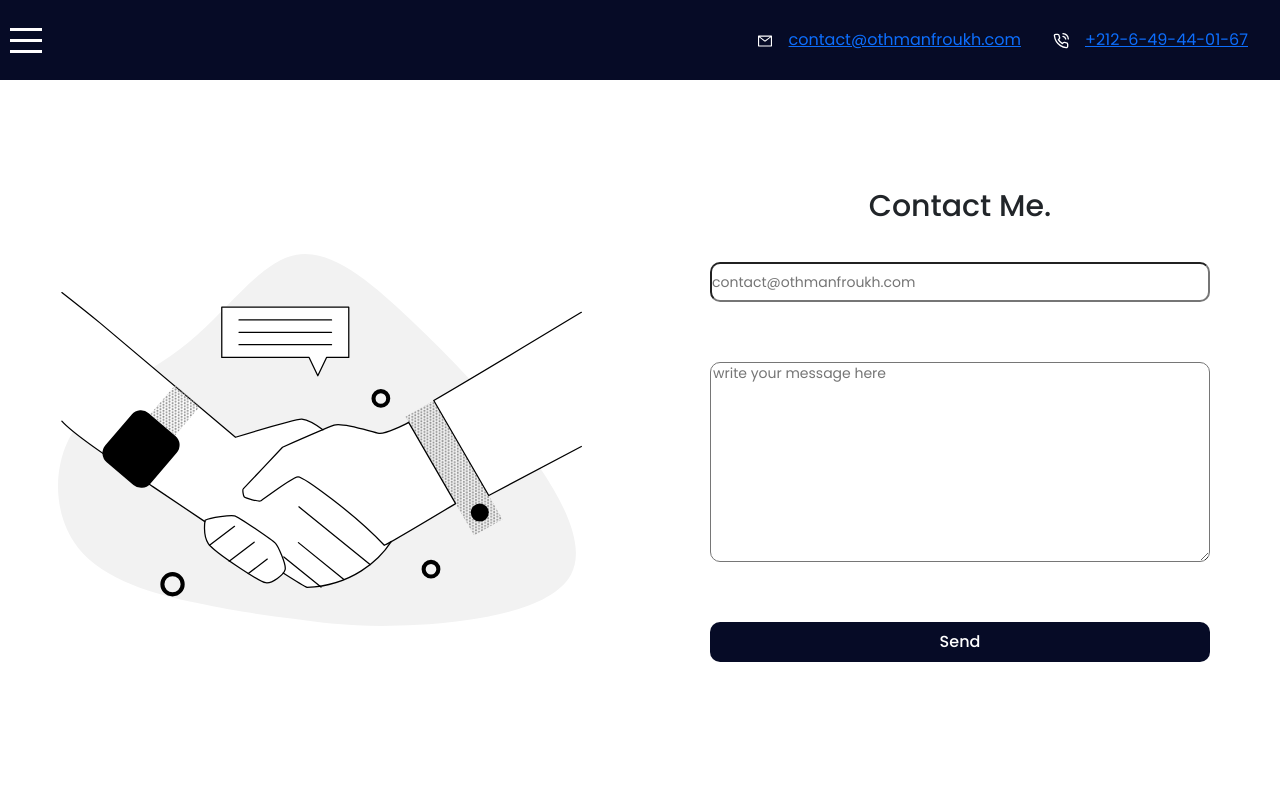
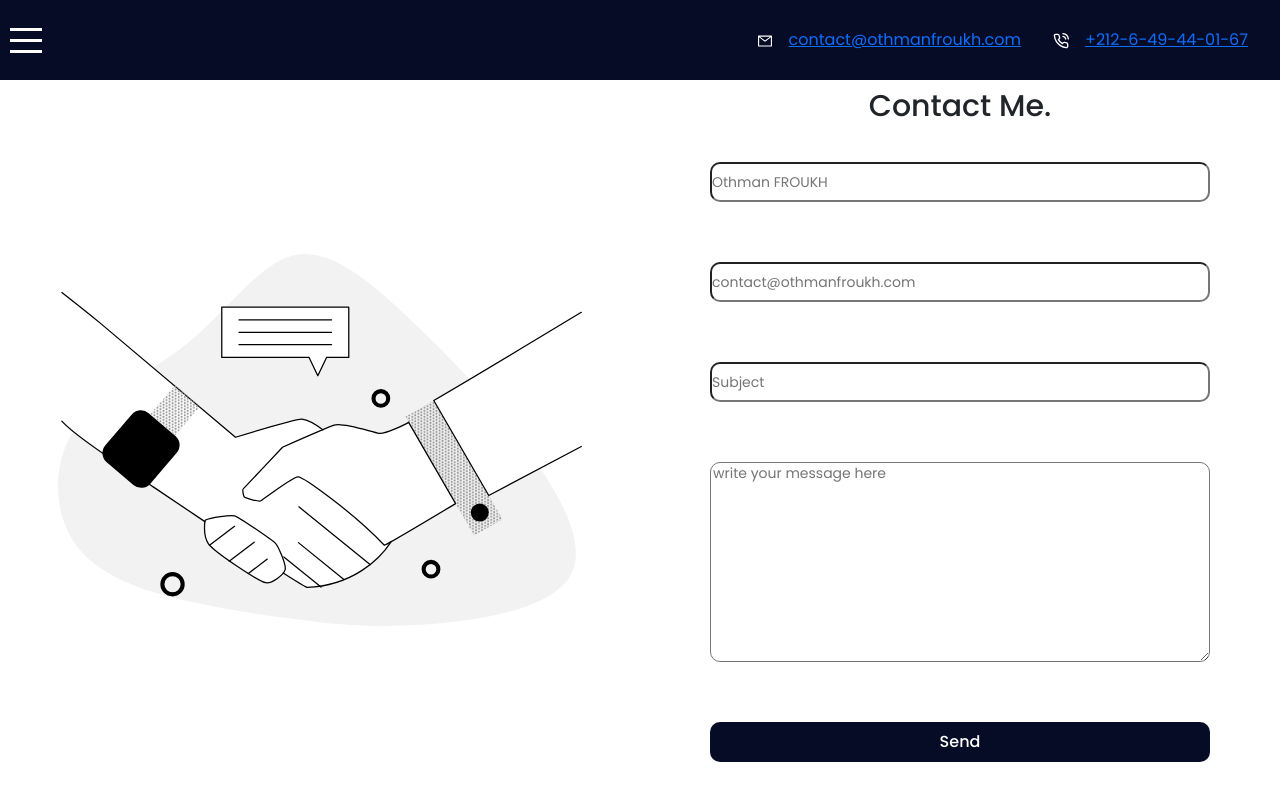
Before and after one commit to OthmanFrDev/My_PortFolio, a React (Create React App) app: page /contact in a window 1280 px wide. Built offline with nearby package versions, Linux system fonts and the light colour scheme.

Commit message:
adding EmailJs

```diff
--- a/package.json
+++ b/package.json
@@ -7,6 +7,7 @@
     "@testing-library/react": "^11.2.7",
     "@testing-library/user-event": "^12.8.3",
     "bootstrap": "^5.1.3",
+    "emailjs-com": "^3.2.0",
     "react": "^17.0.2",
     "react-dom": "^17.0.2",
     "react-icons": "^4.3.1",
--- a/src/pages/Contact/Contact.js
+++ b/src/pages/Contact/Contact.js
@@ -1,21 +1,44 @@
 import shake from '../../assets/shake.svg'
 import classes from "./Contact.module.css"
-const Contact = () => {
+import emailjs from 'emailjs-com';
+import { useRef, useState } from 'react';
+const Contact = (props) => {
+    const form = useRef();
+    console.log(props)
+    const [sendOk, setSendOk] = useState(false);
+    const sendEmail = (e) => {
+        e.preventDefault();
+        emailjs.sendForm('service_m6a3l2b', 'template_n1m1i97', form.current, 'user_0bb77VuYIwqEOzOmW7zWW')
+            .then((result) => {
+                console.log("result", result)
+                setSendOk(true)
+            }, (error) => {
+                setSendOk(false);
+            });
+        setTimeout(() => {
+            setSendOk(false);
+        }, 3000)
+        e.target.reset()
+    };
     return (
-        <div className={"row justify-content-center align-items-center m-0 "+classes.row_contact}>
-            <div className={"col-md-6 col-sm-12 "+classes.left_contact}>
+        <div className={"row justify-content-center align-items-center m-0 " + classes.row_contact}>
+            <div className={"col-md-6 col-sm-12 " + classes.left_contact}>
                 <img src={shake} alt="" className={classes.img} />
             </div>
-            <div className={"col-md-6 col-sm-12 "+classes.right_contact}>
+            <div className={"col-md-6 col-sm-12 " + classes.right_contact}>
                 <h2>Contact Me.</h2>
-                <form action="">
-                    <input type="email" name="email" id="email" placeholder="contact@othmanfroukh.com"/>
+                <form ref={form} onSubmit={sendEmail}>
+                    <input type="text" name="name" id="name" placeholder="Othman FROUKH" />
+                    <input type="email" name="email" id="email" placeholder="contact@othmanfroukh.com" />
+                    <input type="text" name="Subject" id="Subject" placeholder="Subject" />
                     <textarea name="message" id="message" cols="30" rows="10" placeholder="write your message here">
 
                     </textarea>
-                    <button> Send </button>
+                    <button type="submit"> Send </button>
                 </form>
+                {sendOk && <span style={{ color: "green" }}>Thank you for your message, I'll answer you ASAP 😃.</span>}
             </div>
+
         </div>
     );
 }
```
Also changed, not shown: 1 other file (tests, documents, lock files or other folders).
